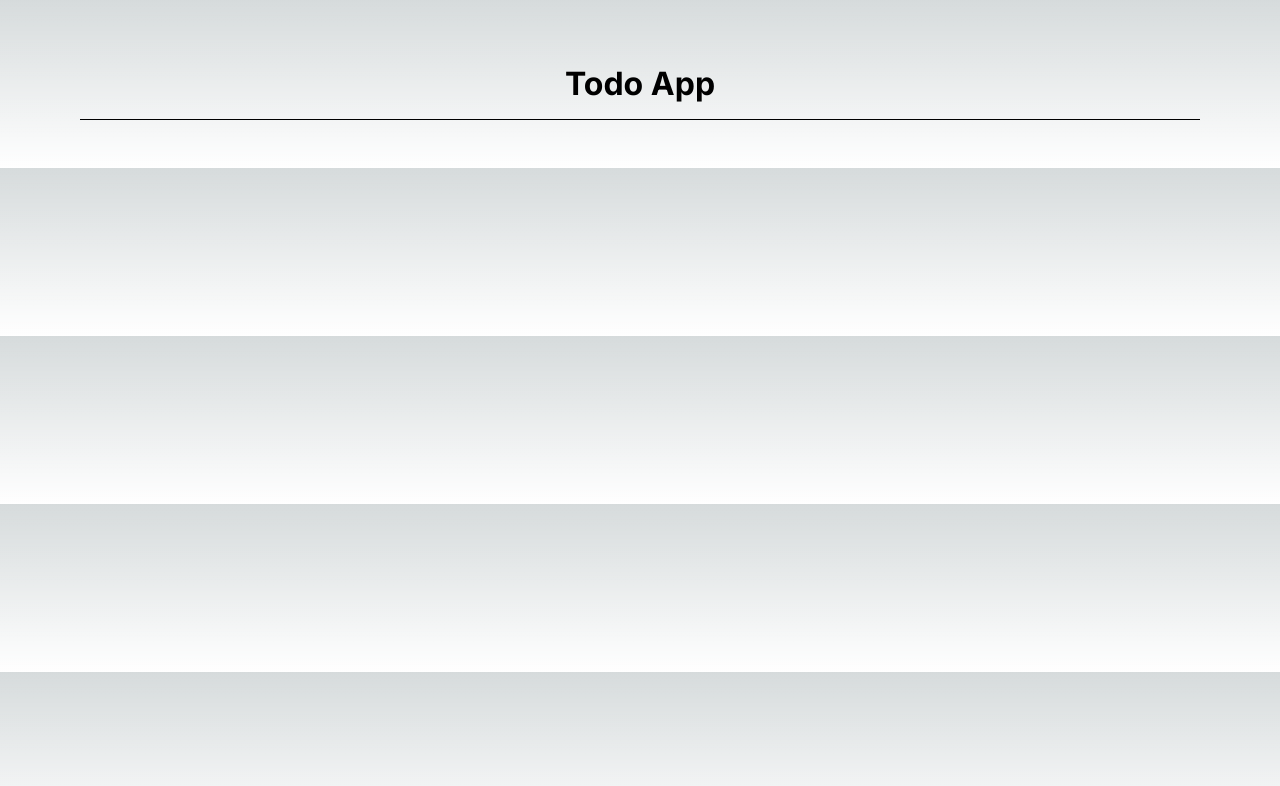
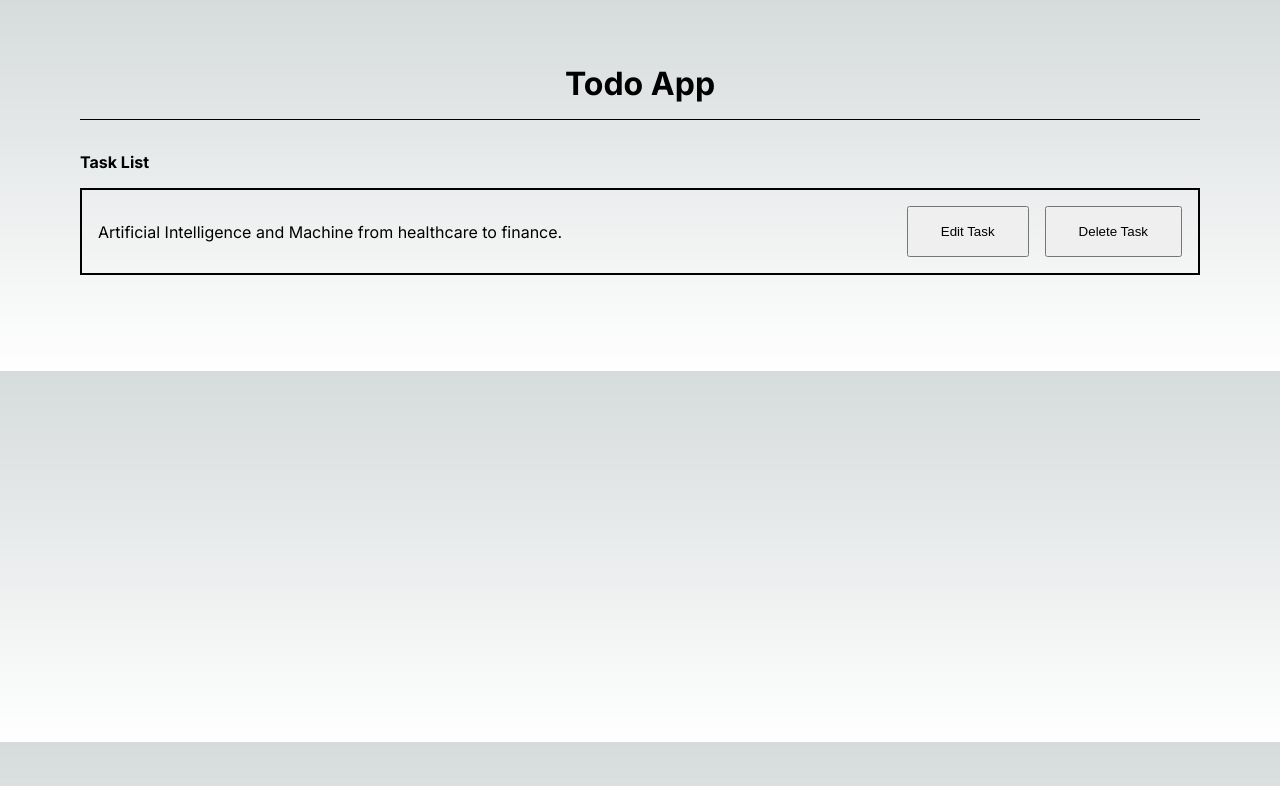
Before and after one commit to sakayat/nextjstodo, a Next.js app: page / in a window 1280 px wide. Shown: the top 786 px of the page. Built offline with nearby package versions, Linux system fonts and the light colour scheme.

Commit message:
added tasklist components

```diff
--- /dev/null
+++ b/src/app/components/TaskList.tsx
@@ -0,0 +1,18 @@
+import style from "@/app/page.module.scss";
+
+const TaskList: React.FC = () => {
+  return (
+    <div className={style.tasklist}>
+      <h4>Task List</h4>
+      <div className={style.taskinfo}>
+        <p>Artificial Intelligence and Machine from healthcare to finance.</p>
+        <div className={style.task_button}>
+          <button>Edit Task</button>
+          <button>Delete Task</button>
+        </div>
+      </div>
+    </div>
+  );
+};
+
+export default TaskList;
--- a/src/app/page.module.scss
+++ b/src/app/page.module.scss
@@ -9,3 +9,24 @@
     padding: 1rem 0;
     border-bottom: 1px solid;
 }
+.tasklist{
+    display: flex;
+    flex-direction: column;
+    padding: 2rem 0;
+}
+.taskinfo{
+    margin: 1rem 0;
+    padding: 1rem;
+    border: 2px solid;
+    display: flex;
+    align-items: center;
+    justify-content: space-between;
+}
+.task_button{
+    display: flex;
+    gap: 1rem;
+}
+.task_button button{
+    padding: 1rem 2rem;
+    cursor: pointer;
+}
--- a/src/app/page.tsx
+++ b/src/app/page.tsx
@@ -1,9 +1,11 @@
 import style from "@/app/page.module.scss";
+import TaskList from "./components/TaskList";
 
 export default function Home() {
   return (
     <div className={style.wrapper}>
       <h1 className={style.title}>Todo App</h1>
+      <TaskList />
     </div>
   );
 }
```
